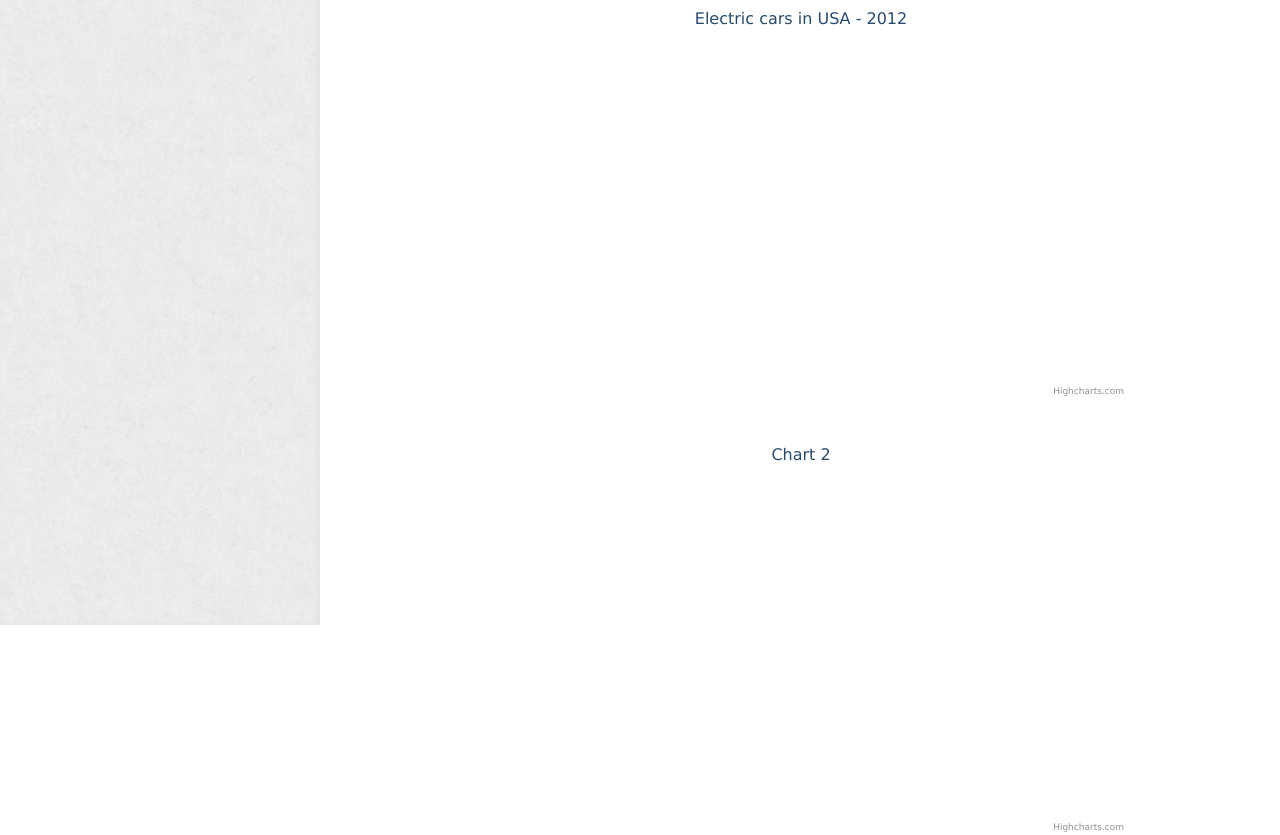
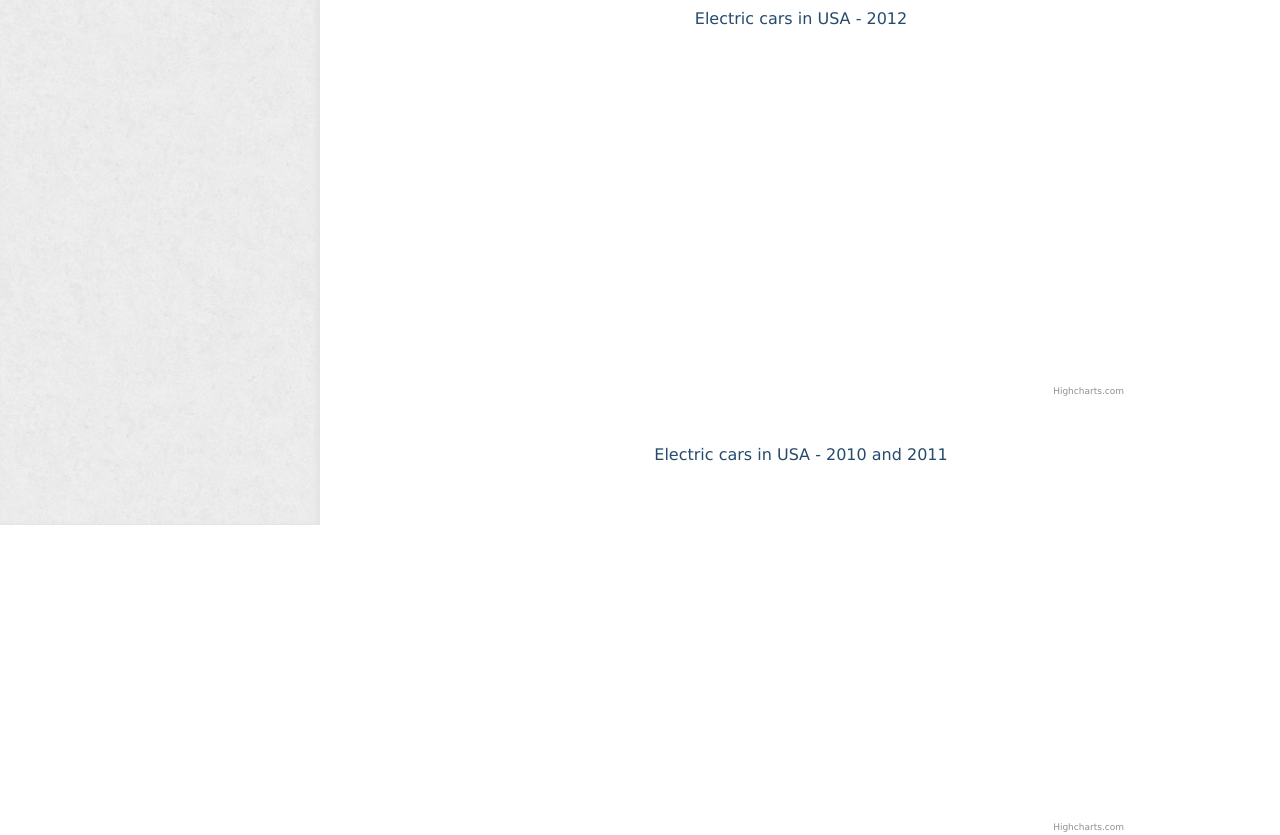
Before and after one commit to serah/EcoCars, a Django app: page /companies/ in a window 1280 px wide. Shown: the part 675-1510 px from the top of the page. Run offline with Django 3.2, Linux system fonts and the light colour scheme; data that the repository does not hold is empty; some libraries are stand-ins or nearby versions; some web fonts are replaced.

Commit message:
corrected chart labels

```diff
--- a/ecoCars/templates/companies.html
+++ b/ecoCars/templates/companies.html
@@ -101,7 +101,7 @@ $(function () {
                 plotShadow: false
             },
             title: {
-                text: 'Chart 2'
+                text: 'Electric cars in USA - 2010 and 2011'
             },
             tooltip: {
         	    pointFormat: '{series.name}: <b>{point.percentage:.1f}%</b>'
--- a/ecoCars/templates/count.html
+++ b/ecoCars/templates/count.html
@@ -54,7 +54,7 @@ $(function () {
                 type: 'column'
             },
             title: {
-                text: 'Trend of Electric Cars'
+                text: 'Count of gasoline cars per year'
             },
             xAxis: {
                 categories: [
@@ -98,7 +98,7 @@ $(function () {
                 type: 'column'
             },
             title: {
-                text: 'Trend of Electric Cars'
+                text: 'Growth per year'
             },
             xAxis: {
                 categories: [
--- a/ecoCars/templates/layout.html
+++ b/ecoCars/templates/layout.html
@@ -101,7 +101,7 @@ opacity: 0.9;
 			height: 100%;
             float: left;
             width: 25%;
-            min-height: 1300px;
+            min-height: 1200px;
             background: url(/static/img/white_plaster.png) repeat;
             box-shadow: -3px 0px 4px 1px  #E5E4E2 inset;
         }
```
Also changed, not shown: ecoCars/templates/saved.html (+0 -7 lines).
